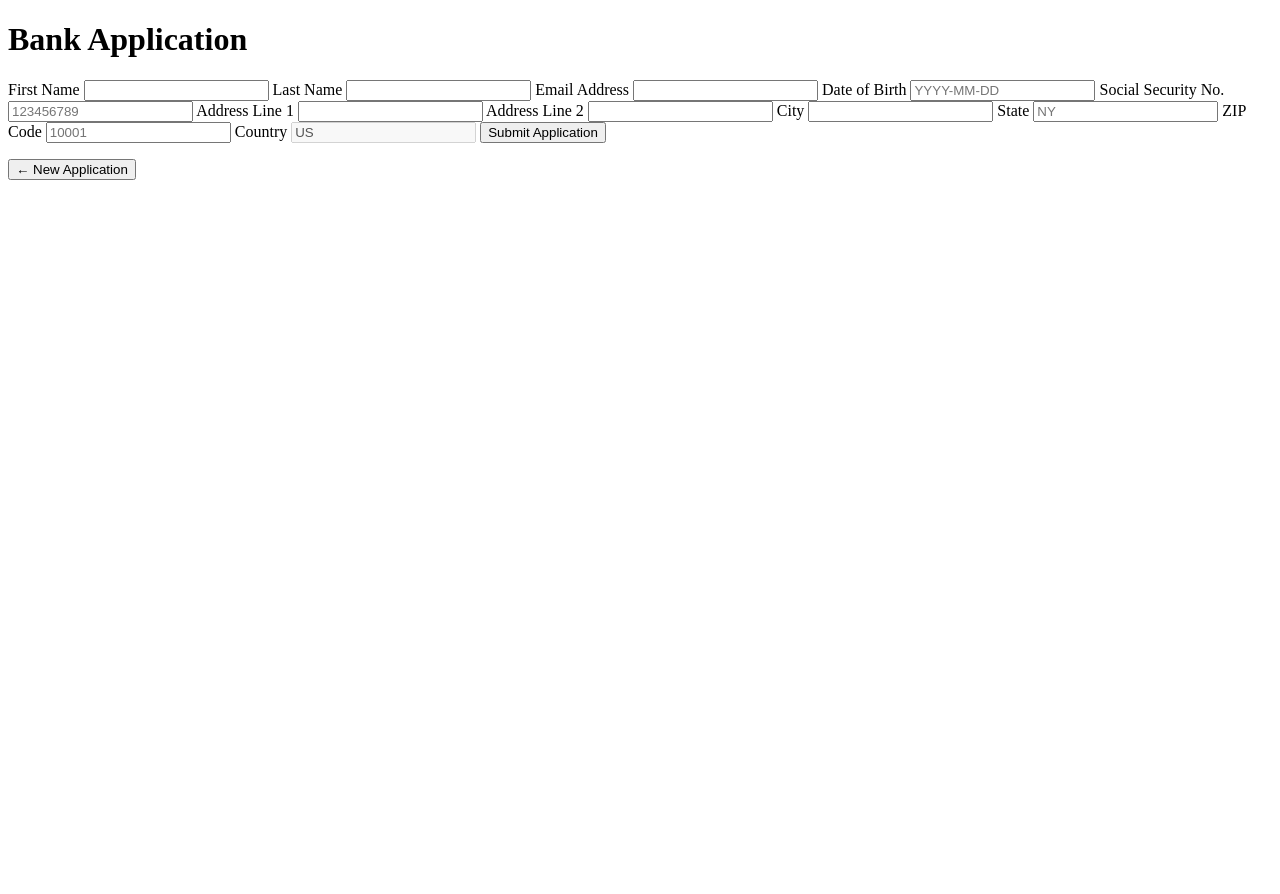
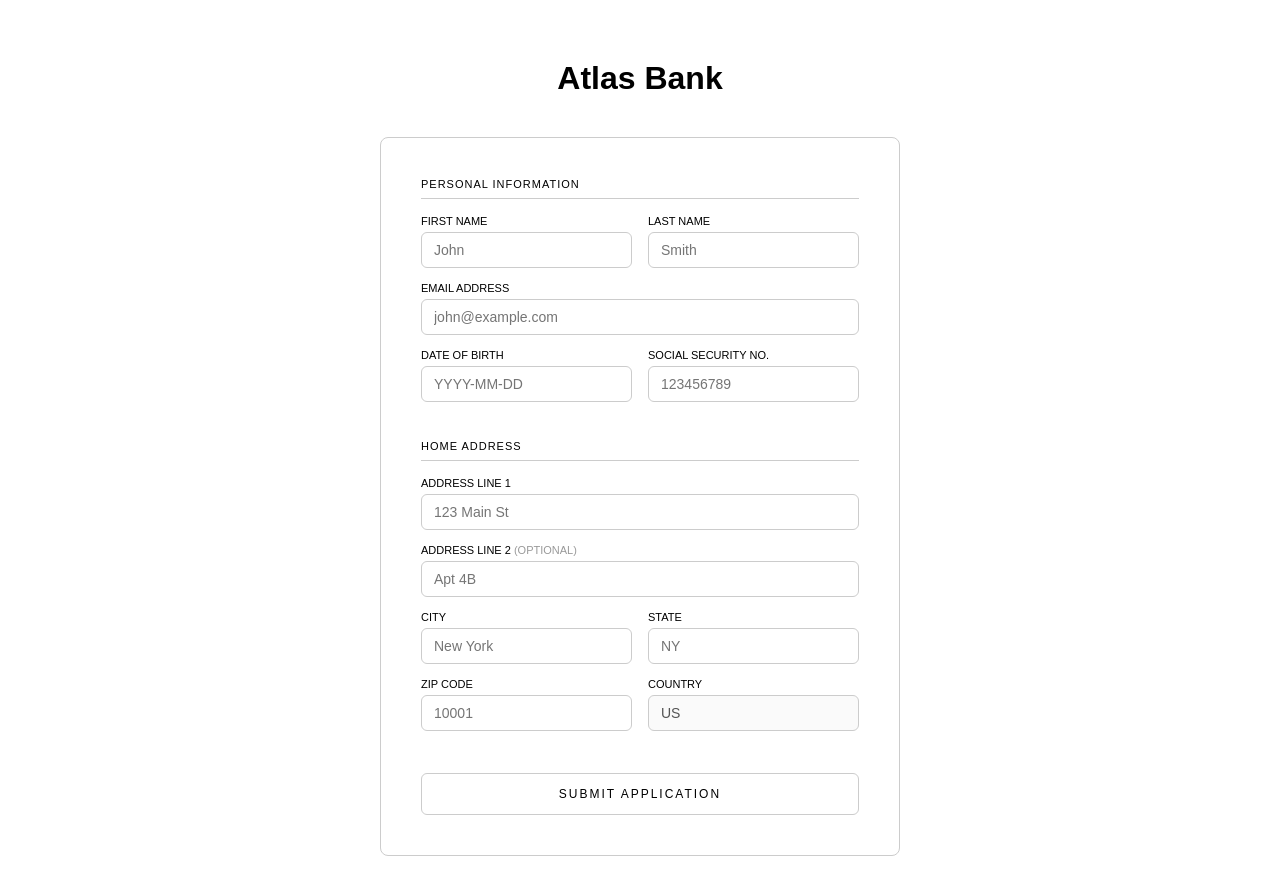
Before and after one commit to vp915/alloy-bank-app, a plain HTML site: page public/index.html in a window 1280 px wide. Before the commit the page ends 800 px from the top, so only its background shows below. Drawn offline with Linux system fonts and the light colour scheme.

Commit message:
Add form layout, structure and submit button

```diff
--- a/public/index.html
+++ b/public/index.html
@@ -3,108 +3,152 @@
 <head>
   <meta charset="UTF-8" />
   <meta name="viewport" content="width=device-width, initial-scale=1.0"/>
-  <title>Bank — Apply</title>
+  <title>Atlas Bank — Apply</title>
+  <style>
+    * { box-sizing: border-box; margin: 0; padding: 0; }
+
+    body {
+      min-height: 100vh;
+      display: flex;
+      flex-direction: column;
+      align-items: center;
+      padding: 60px 24px;
+      font-family: sans-serif;
+    }
+
+    h1 {
+      text-align: center;
+      margin-bottom: 40px;
+    }
+
+    form {
+      border: 1px solid #ccc;
+      border-radius: 8px;
+      padding: 40px;
+      width: 100%;
+      max-width: 520px;
+    }
+
+    .section {
+      text-transform: uppercase;
+      font-size: 11px;
+      letter-spacing: 1px;
+      border-bottom: 1px solid #ccc;
+      padding-bottom: 8px;
+      margin: 24px 0 16px;
+    }
+
+    .section:first-child { margin-top: 0; }
+
+    .row { display: grid; grid-template-columns: 1fr 1fr; gap: 16px; }
+
+    .field { margin-bottom: 14px; }
+
+    label {
+      display: block;
+      font-size: 11px;
+      text-transform: uppercase;
+      margin-bottom: 5px;
+    }
+
+    input {
+      width: 100%;
+      padding: 9px 12px;
+      border: 1px solid #ccc;
+      border-radius: 6px;
+      font-size: 14px;
+      outline: none;
+    }
+
+    button[type="submit"] {
+      width: 100%;
+      margin-top: 28px;
+      padding: 13px;
+      cursor: pointer;
+      border-radius: 6px;
+      border: 1px solid #ccc;
+      font-size: 12px;
+      letter-spacing: 2px;
+      text-transform: uppercase;
+      background: transparent;
+    }
+
+    button[type="submit"].loading { opacity: 0.5; pointer-events: none; }
+
+
+  </style>
 </head>
 <body>
 
-  <h1>Bank Application</h1>
+  <h1>Atlas Bank</h1>
 
   <form id="applyForm">
-    <label>First Name</label>
-    <input type="text" id="name_first" required />
 
-    <label>Last Name</label>
-    <input type="text" id="name_last" required />
+    <div class="section">Personal Information</div>
 
-    <label>Email Address</label>
-    <input type="email" id="email_address" required />
+    <div class="row">
+      <div class="field">
+        <label>First Name</label>
+        <input type="text" id="name_first" placeholder="John" required />
+      </div>
+      <div class="field">
+        <label>Last Name</label>
+        <input type="text" id="name_last" placeholder="Smith" required />
+      </div>
+    </div>
 
-    <label>Date of Birth</label>
-    <input type="text" id="birth_date" placeholder="YYYY-MM-DD" pattern="\d{4}-\d{2}-\d{2}" title="Format: YYYY-MM-DD" required />
+    <div class="field">
+      <label>Email Address</label>
+      <input type="email" id="email_address" placeholder="john@example.com" required />
+    </div>
 
-    <label>Social Security No.</label>
-    <input type="text" id="document_ssn" placeholder="123456789" pattern="\d{9}" maxlength="9" title="9 digits, no dashes" required />
-    <label>Address Line 1</label>
-    <input type="text" id="address_line_1" required />
+    <div class="row">
+      <div class="field">
+        <label>Date of Birth</label>
+        <input type="text" id="birth_date" placeholder="YYYY-MM-DD" required />
+      </div>
+      <div class="field">
+        <label>Social Security No.</label>
+        <input type="text" id="document_ssn" placeholder="123456789" maxlength="9" required />
+      </div>
+    </div>
 
-    <label>Address Line 2</label>
-    <input type="text" id="address_line_2" />
+    <div class="section">Home Address</div>
 
-    <label>City</label>
-    <input type="text" id="address_city" required />
+    <div class="field">
+      <label>Address Line 1</label>
+      <input type="text" id="address_line_1" placeholder="123 Main St" required />
+    </div>
 
-    <label>State</label>
-    <input type="text" id="address_state" placeholder="NY" pattern="[A-Za-z]{2}" maxlength="2" title="2-letter state code" required />
+    <div class="field">
+      <label>Address Line 2 <span style="opacity:0.4">(optional)</span></label>
+      <input type="text" id="address_line_2" placeholder="Apt 4B" />
+    </div>
 
-    <label>ZIP Code</label>
-    <input type="text" id="address_postal_code" placeholder="10001" pattern="\d{5}" maxlength="5" title="5-digit ZIP code" required />
+    <div class="row">
+      <div class="field">
+        <label>City</label>
+        <input type="text" id="address_city" placeholder="New York" required />
+      </div>
+      <div class="field">
+        <label>State</label>
+        <input type="text" id="address_state" placeholder="NY" maxlength="2" required />
+      </div>
+    </div>
 
-    <label>Country</label>
-    <input type="text" value="US" disabled />
+    <div class="row">
+      <div class="field">
+        <label>ZIP Code</label>
+        <input type="text" id="address_postal_code" placeholder="10001" required />
+      </div>
+      <div class="field">
+        <label>Country</label>
+        <input type="text" value="US" disabled />
+      </div>
+    </div>
+    <button type="submit" id="submitBtn">Submit Application</button>
 
-    <button type="submit" id="submitBtn">Submit Application</button>
   </form>
 
-  <div id="result">
-    <span id="resultIcon"></span>
-    <div id="resultTitle"></div>
-    <p id="resultMessage"></p>
-    <button onclick="resetForm()">← New Application</button>
-  </div>
-
-<script>
-  const outcomes = {
-    'Approved':      { icon: '✅', title: 'Approved',      message: 'Your account has been created.',             css: 'approved' },
-    'Manual Review': { icon: '🔍', title: 'Under Review',  message: 'We will be in touch shortly.',               css: 'review'   },
-    'Deny':          { icon: '❌', title: 'Denied',         message: 'Sorry, your application was not successful.', css: 'denied'  }
-  };
-
-  document.getElementById('applyForm').addEventListener('submit', async function(e) {
-    e.preventDefault();
-    const btn = document.getElementById('submitBtn');
-    btn.textContent = 'Processing…';
-
-    const formData = {
-      name_first:          document.getElementById('name_first').value.trim(),
-      name_last:           document.getElementById('name_last').value.trim(),
-      email_address:       document.getElementById('email_address').value.trim(),
-      birth_date:          document.getElementById('birth_date').value.trim(),
-      document_ssn:        document.getElementById('document_ssn').value.trim(),
-      address_line_1:      document.getElementById('address_line_1').value.trim(),
-      address_line_2:      document.getElementById('address_line_2').value.trim(),
-      address_city:        document.getElementById('address_city').value.trim(),
-      address_state:       document.getElementById('address_state').value.trim().toUpperCase(),
-      address_postal_code: document.getElementById('address_postal_code').value.trim(),
-    };
-
-    try {
-      const response = await fetch('/apply', {
-        method: 'POST',
-        headers: { 'Content-Type': 'application/json' },
-        body: JSON.stringify(formData)
-      });
-      const data = await response.json();
-      showResult(data.outcome);
-    } catch (err) {
-      showResult('Error');
-    }
-  });
-
-  function showResult(outcome) {
-    const content = outcomes[outcome] || { icon: '⚠️', title: 'Something Went Wrong', message: 'Please try again.', css: 'denied' };
-    document.getElementById('resultIcon').textContent    = content.icon;
-    document.getElementById('resultTitle').textContent   = content.title;
-    document.getElementById('resultMessage').textContent = content.message;
-    document.getElementById('applyForm').style.display   = 'none';
-    document.getElementById('result').style.display      = 'block';
-  }
-
-  function resetForm() {
-    document.getElementById('applyForm').reset();
-    document.getElementById('submitBtn').textContent = 'Submit Application';
-    document.getElementById('applyForm').style.display = 'block';
-    document.getElementById('result').style.display    = 'none';
-  }
-</script>
 </body>
 </html>
```
